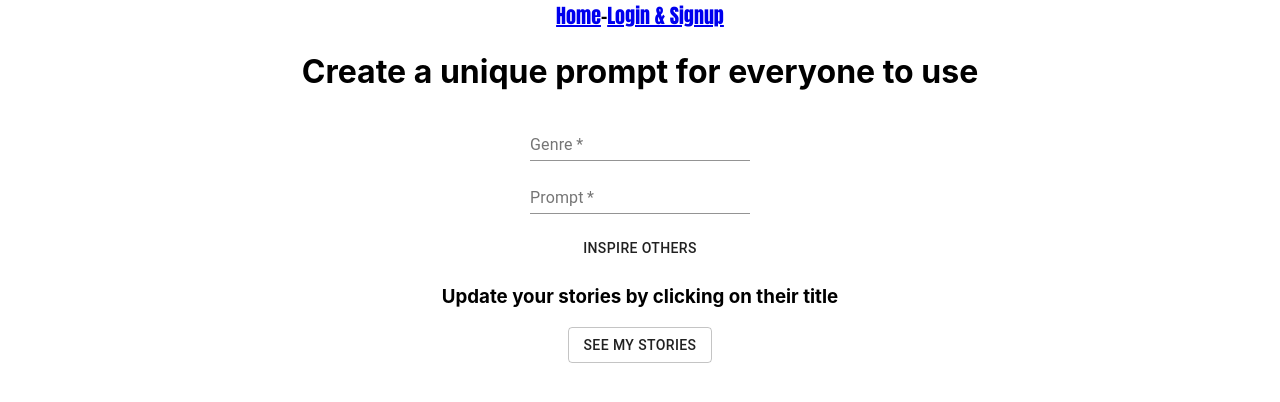
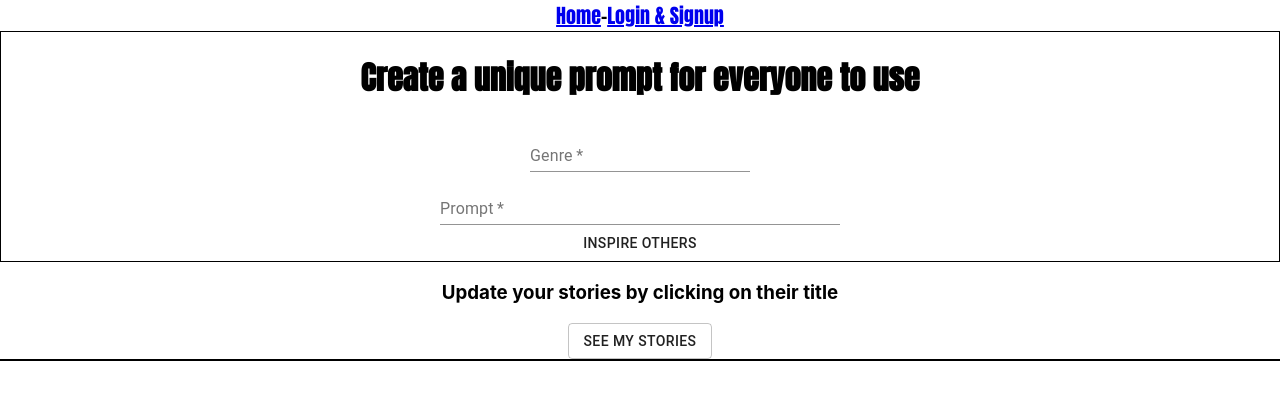
Before and after one commit to Gregory-Alexander-Bertrand/Writer-s-Unblocker-Frontend, a React (Create React App) app: page /CreatePrompts in a window 1280 px wide. Shown: the top 402 px of the page. Built offline with nearby package versions, Linux system fonts and the light colour scheme.

Commit message:
more styling

```diff
--- a/src/App.css
+++ b/src/App.css
@@ -260,6 +260,35 @@ input:nth-of-type(5):checked ~ main#carousel {
   color:rosybrown;
 }
 
+.create-story {
+  background-color: #3a5311;
+}
+
+Textarea {
+  box-shadow: 5px 5px 5px 5px;
+  background-image: url(https://img.rawpixel.com/s3fs-private/rawpixel_images/website_content/pdfeminine1-20c-nap.jpg?w=800&dpr=1&fit=default&crop=default&q=65&vib=3&con=3&usm=15&bg=F4F4F3&ixlib=js-2.2.1&s=80beb269fa5e8c069ce1cfc3b0da20de);
+  font-size: 25px;
+}
+
+.prompt-input {
+  font-family: 'Anton';
+  border: 1px solid black;
+}
+
+.prompt-textField {
+  width: 400px;
+}
+
+.story-collection {
+  border: 1px solid black;
+  display: flex;
+  flex-direction: row;
+}
+
+.single-story {
+  border: 1px solid;
+}
+
 .story-container {
   border: 1px solid black;
   height: 100%;
--- a/src/Components/MyStories.js
+++ b/src/Components/MyStories.js
@@ -26,15 +26,17 @@ const MyStories = (props) => {
     return (
         <div>
             <Button onClick={getUserStories} variant="outlined">See My Stories</Button>
+            <div className="story-collection">
             {stories.map((story) => {
                 return (
-                <div>
+                <div className="single-story">
                 <Link key={story.id} to={`/MyStories/${story.id}/Revisions`}>{story.title}</Link>
                 <p>{story.story}</p>
                 <DeleteBtn deletedStory={story.id}/>
                 </div>
                 )
             })}
+            </div>
         </div>
     )
 }
--- a/src/Components/PromptInput.js
+++ b/src/Components/PromptInput.js
@@ -28,13 +28,13 @@ const PromptInput = () => {
 
 
     return (
-        <div>
+        <div className="prompt-input">
             <form onSubmit={handleSubmit}>
                 <h1>Create a unique prompt for everyone to use</h1>
-                <TextField id="outlined-basic" label="Genre" required value={genre} onChange={(e) => setGenre(e.target.value)} />
+                <TextField id="outlined-basic" label="Genre" required value={genre} onChange={(e) => setGenre(e.target.value)}  size="medium"/>
                 <Box m={.6} />
-                <TextField id="outlined-basic" label="Prompt" required vale={prompt} onChange={(e) => setPrompt(e.target.value)} />
-                <Box m={2} />
+                <TextField id="outlined-basic" label="Prompt" required vale={prompt} onChange={(e) => setPrompt(e.target.value)}  className="prompt-textField"/>
+                <Box width="50%" />
                 <Button type="submit" onClick={successMessage}>Inspire Others</Button>
             </form>
         </div>
--- a/src/Components/StoryForm.js
+++ b/src/Components/StoryForm.js
@@ -4,21 +4,14 @@ import { TextField, Box, Button} from '@material-ui/core'
 import { Textarea } from "@chakra-ui/react"
 import axios from 'axios'
 
-
 const StoryForm = (props) => {
     const [title, setTitle] = useState('')
     const [story, setStory] = useState('')
 
-    // const handleSubmit = (e) => {
-    //     e.preventDefault()
-    //     axios.post(`${process.env.REACT_APP_BACKEND_URL}/stories`, {title, story},
-    //     {headers:{Authorization: props.userId}}).then((response) => {
-    //         console.log(response)
-    //     })
-    // }
 
-    const handleSubmit = (e) => {
-        e.preventDefault()
+
+
+    const handleSubmit = () => {
         if (localStorage.getItem('userId')) {
             axios.post(`${process.env.REACT_APP_BACKEND_URL}/stories`, {title, story, prompt_id:props.prompt}, {
                 headers: {
@@ -29,6 +22,7 @@ const StoryForm = (props) => {
             })
         }
     }
+
 
     return (
         <div>
--- a/src/Pages/CreateStory.js
+++ b/src/Pages/CreateStory.js
@@ -5,8 +5,7 @@ import StoryForm from '../Components/StoryForm'
 const CreateStory = (props) => {
 
     return (
-        <div>
-            <h1>HELLO FROM CREATE STORY</h1>
+        <div className="create-story">
             <StoryForm prompt={props.prompt}/>
         </div>
     )
```
